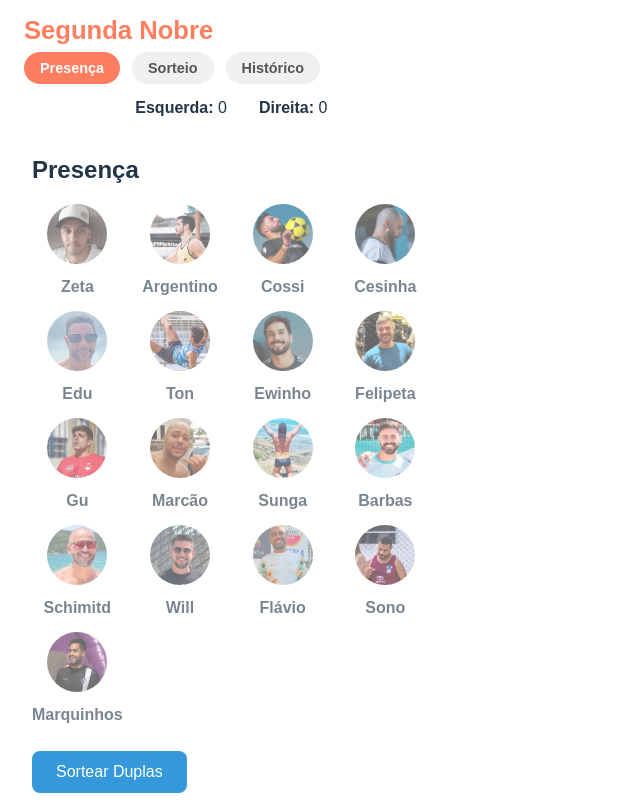
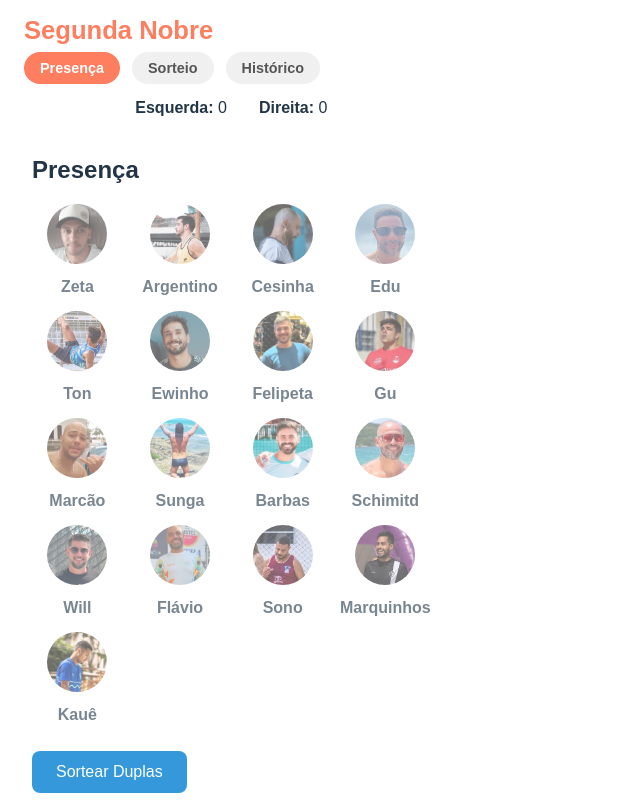
Before and after one commit to raffaelzeta/segunda-nobre, a React (Vite) app: page / in a window 1280 px wide. Shown: the whole page, without its empty margins (0-640 px from the left). Built offline with nearby package versions, Linux system fonts and the light colour scheme; no server answers; the database is empty.

Commit message:
inclui Kaue

```diff
--- a/src/App.jsx
+++ b/src/App.jsx
@@ -172,4 +172,4 @@ export default App;
 
 
 // NÃO APAGAR - CÓDIGO PARA PUBLICAR AS ALTERAÇÕES
-// git add . && git commit -m "inclui marquinhos" && git push
+// git add . && git commit -m "inclui Kaue" && git push
--- a/src/jogadores.js
+++ b/src/jogadores.js
@@ -17,12 +17,12 @@ const jogadores = [
     //   ladoPrincipal: 'esquerda',
       foto: '/fotos/Andres.png'
     },
-    {
-        apelido: 'Cossi',
-        nome: 'Bruno',
-        // ladoPrincipal: 'esquerda',
-        foto: '/fotos/Cossi.png'
-      },
+    // {
+    //     apelido: 'Cossi',
+    //     nome: 'Bruno',
+    //     // ladoPrincipal: 'esquerda',
+    //     foto: '/fotos/Cossi.png'
+    //   },
       {
         apelido: 'Cesinha',
         nome: 'Cesar',
@@ -118,8 +118,14 @@ const jogadores = [
       {
         apelido: 'Marquinhos',
         nome: 'Marcos',
-        // ladoPrincipal: 'esquerda',
+        // ladoPrincipal: 'direita',
         foto: '/fotos/Marquinhos.png'
+      },
+            {
+        apelido: 'Kauê',
+        nome: 'Kauê',
+        // ladoPrincipal: 'direita',
+        foto: '/fotos/Kaue.png'
       }
     // Adicione o restante aqui...
   ]
```
Also changed, not shown: public/fotos/Kaue.png (added).
